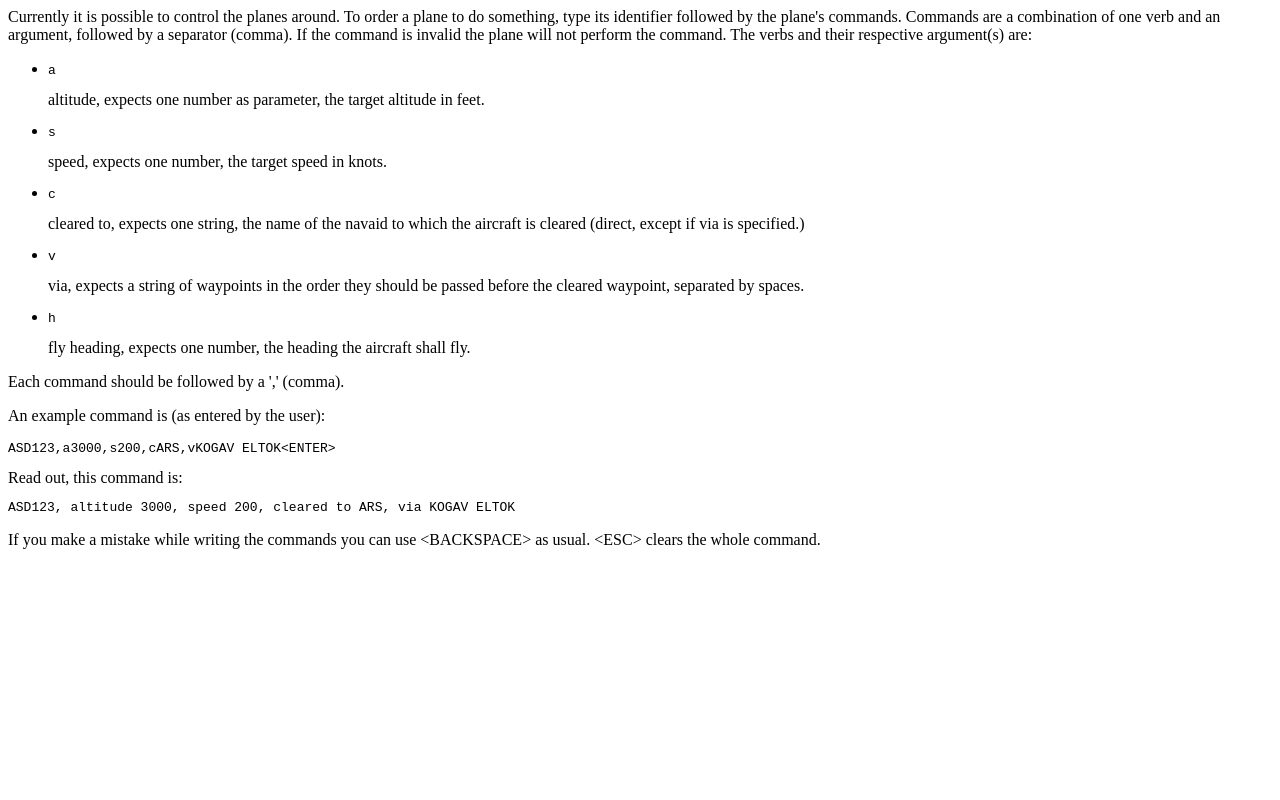
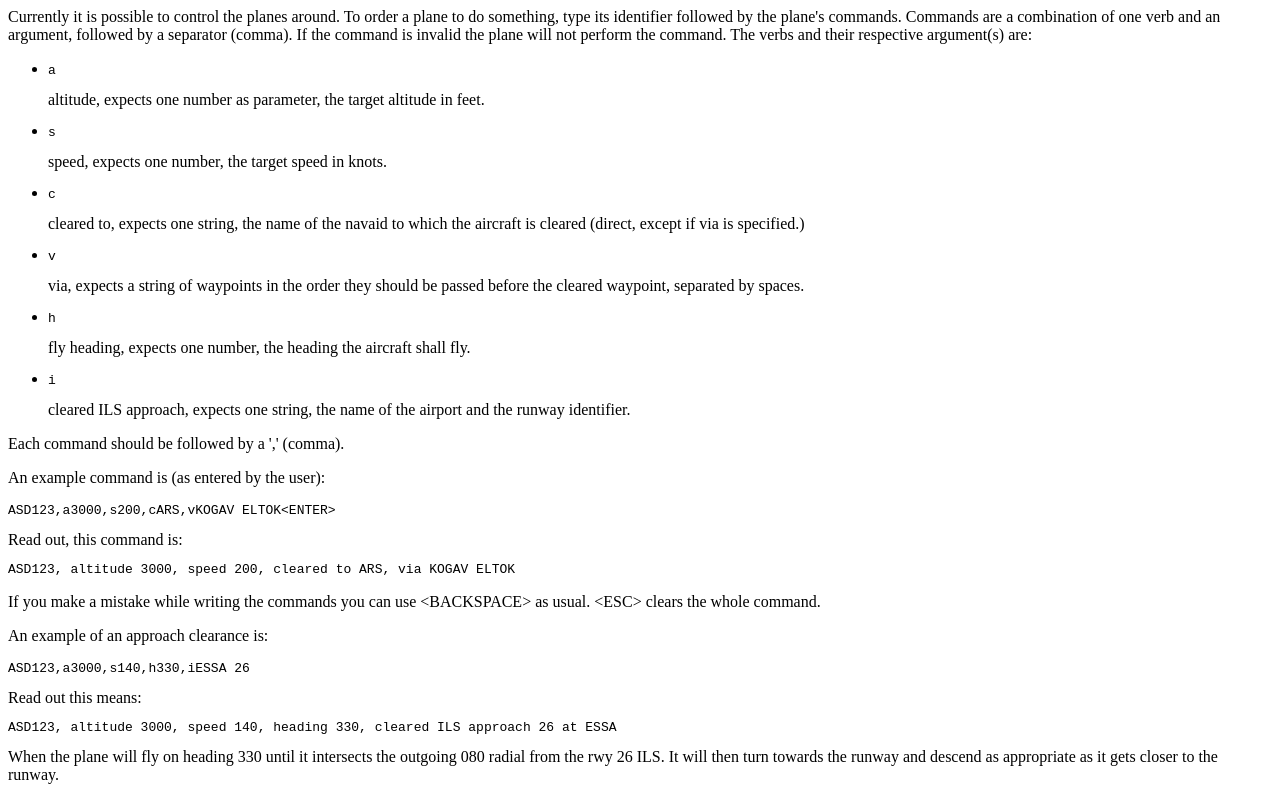
Before and after one commit to klasbj/atc, a plain HTML site: page index.html in a window 1280 px wide. Shown: the part 695-1495 px from the top of the page. Before the commit the page ends 1260 px from the top, so only its background shows below. Drawn offline with Linux system fonts and the light colour scheme.

Commit message:
ILS instructions

```diff
--- a/index.html
+++ b/index.html
@@ -34,6 +34,8 @@
                     separated by spaces.</li>
                 <li><pre>h</pre> fly heading, expects one number, the heading
                     the aircraft shall fly.
+                <li><pre>i</pre> cleared ILS approach, expects one string, the
+                    name of the airport and the runway identifier.
             </ul>
             Each command should be followed by a ',' (comma).
             </p>
@@ -45,6 +47,14 @@
 
             <p>If you make a mistake while writing the commands you can use
             &ltBACKSPACE&gt as usual. &ltESC&gt clears the whole command.</p>
+            <p>An example of an approach clearance is:
+            <pre>ASD123,a3000,s140,h330,iESSA 26</pre>
+            Read out this means:
+            <pre>ASD123, altitude 3000, speed 140, heading 330, cleared ILS approach 26 at ESSA</pre>
+            When the plane will fly on heading 330 until it intersects the
+            outgoing 080 radial from the rwy 26 ILS. It will then turn
+            towards the runway and descend as appropriate as it gets closer to the runway.
+            </p>
         </div>
 
     </body>
```
